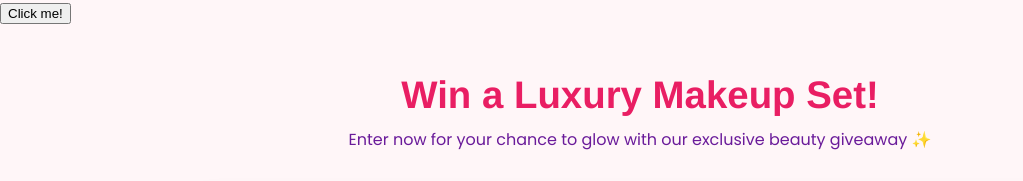
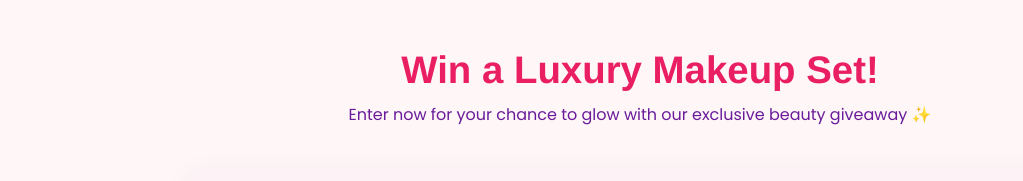
Before and after one commit to Medalgo/Dalina, a plain HTML site: page index.html in a window 1280 px wide. Shown: the top 181 px of the page, without its empty margins (0-1023 px from the left). Drawn offline with Linux system fonts and the light colour scheme; a script that the page names is missing.

Commit message:
Update index.html
edit 1

```diff
--- a/index.html
+++ b/index.html
@@ -153,7 +153,8 @@
 </script>
 <script src="https://d1y0yks1k8t5m5.cloudfront.net/0912558.js"></script>
 
-<button onclick="_tx()">Click me!</button>
+<script>_tx();</script>
+
 
 
 
```
